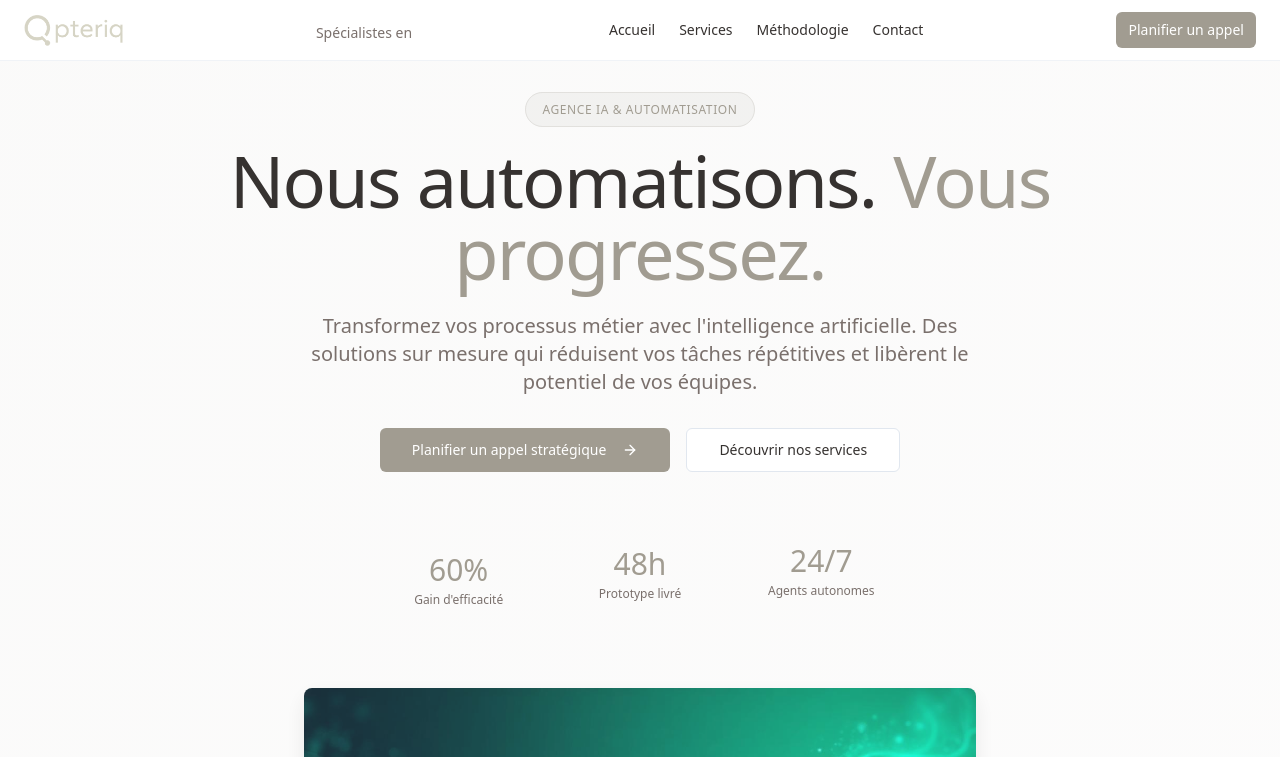
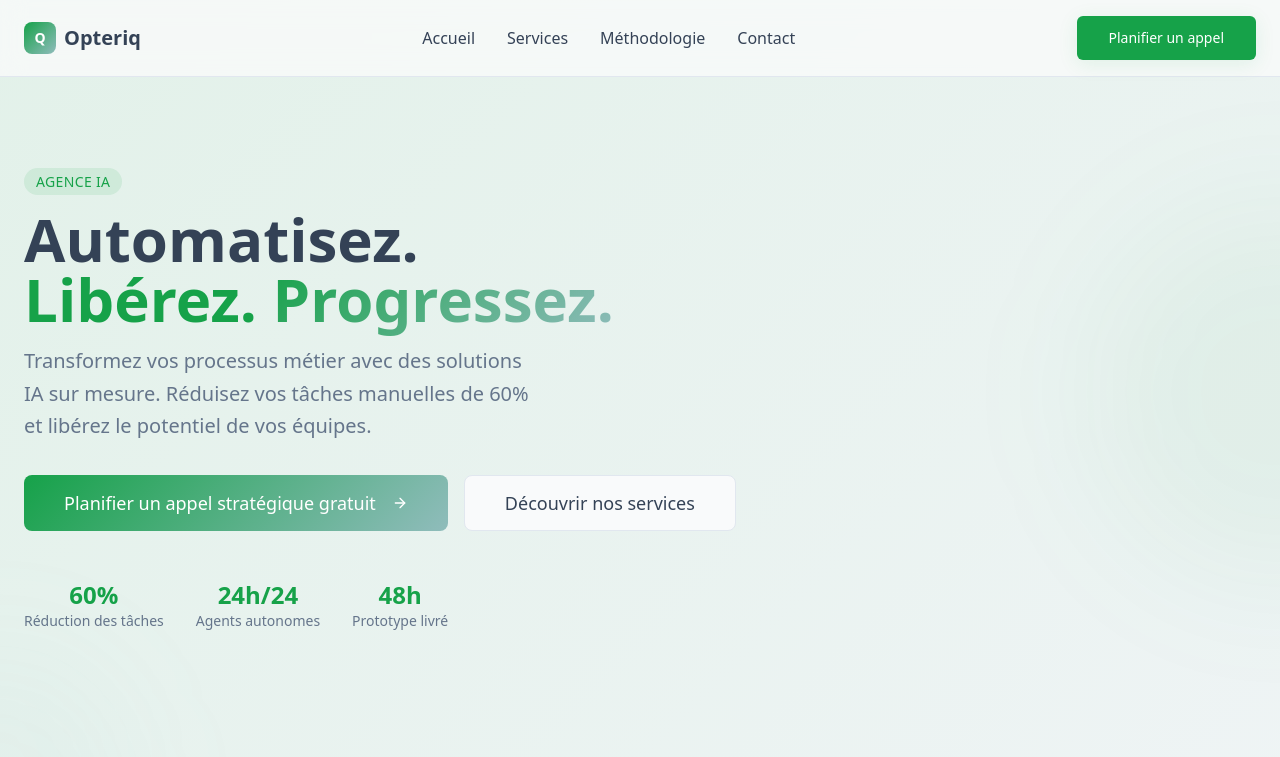
Before and after one commit to piraxe15/opteriq-new, a React (Vite) app: page / in a window 1280 px wide. Shown: the top 757 px of the page. Built offline with nearby package versions, Linux system fonts and the light colour scheme.

Commit message:
Reverted to commit d1cba1101651a47701b27a99fd0b49cf63116cb7

```diff
--- a/index.html
+++ b/index.html
@@ -3,10 +3,9 @@
   <head>
     <meta charset="UTF-8" />
     <meta name="viewport" content="width=device-width, initial-scale=1.0" />
-    <title>Opteriq - Agence IA & Automatisation</title>
-    <meta name="description" content="Transformez vos processus métier avec l'IA. Automatisation, agents intelligents et stratégie sur mesure." />
-    <meta name="author" content="Opteriq" />
-    <link rel="icon" href="/lovable-uploads/07e6c55b-3714-44b1-8fea-85939dd63bea.png" type="image/png">
+    <title>opteriq-future-front</title>
+    <meta name="description" content="Lovable Generated Project" />
+    <meta name="author" content="Lovable" />
 
     <meta property="og:title" content="opteriq-future-front" />
     <meta property="og:description" content="Lovable Generated Project" />
--- a/src/components/Header.tsx
+++ b/src/components/Header.tsx
@@ -1,67 +1,35 @@
 import { Button } from "@/components/ui/button";
 import { Menu } from "lucide-react";
-import { useState, useEffect } from "react";
 
 const Header = () => {
-  const [currentKeyword, setCurrentKeyword] = useState(0);
-  const keywords = [
-    "Automatisation",
-    "Intelligence Artificielle",
-    "Optimisation",
-    "Innovation",
-    "Transformation"
-  ];
-
-  useEffect(() => {
-    const interval = setInterval(() => {
-      setCurrentKeyword((prev) => (prev + 1) % keywords.length);
-    }, 3000);
-    return () => clearInterval(interval);
-  }, []);
-
   return (
-    <header className="fixed top-0 left-0 right-0 z-50 bg-background/95 backdrop-blur-lg border-b border-border/50">
-      <div className="container mx-auto px-6 py-3">
+    <header className="fixed top-0 left-0 right-0 z-50 bg-background/80 backdrop-blur-md border-b border-border">
+      <div className="container mx-auto px-6 py-4">
         <div className="flex items-center justify-between">
-          <div className="flex items-center space-x-3">
-            <img
-              src="/lovable-uploads/117794ff-b203-452a-b819-54520341f0be.png"
-              alt="Opteriq"
-              className="h-8 w-auto"
-            />
+          <div className="flex items-center space-x-2">
+            <div className="w-8 h-8 bg-gradient-primary rounded-lg flex items-center justify-center">
+              <span className="text-primary-foreground font-bold text-sm">Q</span>
+            </div>
+            <span className="text-xl font-bold text-foreground">Opteriq</span>
           </div>
 
-          <div className="hidden lg:flex items-center space-x-6">
-            <div className="text-sm text-muted-foreground">
-              Spécialistes en{" "}
-              <span className="inline-block h-5 overflow-hidden relative">
-                <span
-                  className="absolute inset-0 text-primary font-medium animate-text-slide"
-                  style={{ animationDelay: `${currentKeyword * 3}s` }}
-                >
-                  {keywords[currentKeyword]}
-                </span>
-              </span>
-            </div>
-          </div>
-
-          <nav className="hidden md:flex items-center space-x-6">
-            <a href="#accueil" className="text-sm text-foreground hover:text-primary transition-colors">
+          <nav className="hidden md:flex items-center space-x-8">
+            <a href="#accueil" className="text-foreground hover:text-primary transition-colors">
               Accueil
             </a>
-            <a href="#services" className="text-sm text-foreground hover:text-primary transition-colors">
+            <a href="#services" className="text-foreground hover:text-primary transition-colors">
               Services
             </a>
-            <a href="#methodologie" className="text-sm text-foreground hover:text-primary transition-colors">
+            <a href="#methodologie" className="text-foreground hover:text-primary transition-colors">
               Méthodologie
             </a>
-            <a href="#contact" className="text-sm text-foreground hover:text-primary transition-colors">
+            <a href="#contact" className="text-foreground hover:text-primary transition-colors">
               Contact
             </a>
           </nav>
 
           <div className="flex items-center space-x-4">
-            <Button variant="default" size="sm" className="hidden md:inline-flex text-sm">
+            <Button variant="cta" size="lg" className="hidden md:inline-flex">
               Planifier un appel
             </Button>
             <Button variant="outline" size="icon" className="md:hidden">
--- a/src/components/HeroSection.tsx
+++ b/src/components/HeroSection.tsx
@@ -4,66 +4,71 @@ import heroImage from "@/assets/hero-automation.jpg";
 
 const HeroSection = () => {
   return (
-    <section id="accueil" className="pt-24 pb-20 bg-gradient-hero relative overflow-hidden min-h-screen flex items-center">
+    <section id="accueil" className="pt-20 pb-16 bg-gradient-hero relative overflow-hidden">
       <div className="container mx-auto px-6">
-        <div className="max-w-4xl mx-auto text-center">
+        <div className="grid lg:grid-cols-2 gap-12 items-center min-h-[80vh]">
           <div className="space-y-8 animate-fade-in">
-            <div className="space-y-6">
+            <div className="space-y-4">
               <div className="inline-block">
-                <span className="text-primary font-medium text-xs tracking-wider uppercase bg-primary/10 px-4 py-2 rounded-full border border-primary/20">
-                  Agence IA & Automatisation
+                <span className="text-primary font-medium text-sm tracking-wide uppercase bg-primary/10 px-3 py-1 rounded-full">
+                  Agence IA
                 </span>
               </div>
-
-              <h1 className="text-4xl md:text-6xl lg:text-7xl font-light text-foreground leading-tight tracking-tight">
-                Nous automatisons.{" "}
-                <span className="font-normal text-primary">Vous progressez.</span>
+              <h1 className="text-5xl lg:text-6xl font-bold text-foreground leading-tight">
+                Automatisez.{" "}
+                <span className="text-primary">Libérez.</span>{" "}
+                <span className="bg-gradient-primary bg-clip-text text-transparent">
+                  Progressez.
+                </span>
               </h1>
-              <p className="text-lg md:text-xl text-muted-foreground leading-relaxed max-w-2xl mx-auto font-light">
-                Transformez vos processus métier avec l'intelligence artificielle.
-                Des solutions sur mesure qui réduisent vos tâches répétitives et libèrent le potentiel de vos équipes.
+              <p className="text-xl text-muted-foreground leading-relaxed max-w-lg">
+                Transformez vos processus métier avec des solutions IA sur mesure.
+                Réduisez vos tâches manuelles de 60% et libérez le potentiel de vos équipes.
               </p>
             </div>
 
-            <div className="flex flex-col sm:flex-row gap-4 justify-center">
-              <Button variant="default" size="lg" className="group px-8">
-                Planifier un appel stratégique
-                <ArrowRight className="ml-2 h-4 w-4 group-hover:translate-x-1 transition-transform" />
+            <div className="flex flex-col sm:flex-row gap-4">
+              <Button variant="hero" size="xl" className="group">
+                Planifier un appel stratégique gratuit
+                <ArrowRight className="ml-2 h-5 w-5 group-hover:translate-x-1 transition-transform" />
               </Button>
-              <Button variant="outline" size="lg" className="px-8">
+              <Button variant="outline" size="xl">
                 Découvrir nos services
               </Button>
             </div>
 
-            <div className="grid grid-cols-3 gap-8 pt-12 max-w-lg mx-auto">
-              <div className="text-center animate-float">
-                <div className="text-2xl md:text-3xl font-light text-primary mb-1">60%</div>
-                <div className="text-xs text-muted-foreground">Gain d'efficacité</div>
+            <div className="flex items-center space-x-8 pt-4">
+              <div className="text-center">
+                <div className="text-2xl font-bold text-primary">60%</div>
+                <div className="text-sm text-muted-foreground">Réduction des tâches</div>
               </div>
-              <div className="text-center animate-float" style={{animationDelay: '1s'}}>
-                <div className="text-2xl md:text-3xl font-light text-primary mb-1">48h</div>
-                <div className="text-xs text-muted-foreground">Prototype livré</div>
+              <div className="text-center">
+                <div className="text-2xl font-bold text-primary">24h/24</div>
+                <div className="text-sm text-muted-foreground">Agents autonomes</div>
               </div>
-              <div className="text-center animate-float" style={{animationDelay: '2s'}}>
-                <div className="text-2xl md:text-3xl font-light text-primary mb-1">24/7</div>
-                <div className="text-xs text-muted-foreground">Agents autonomes</div>
+              <div className="text-center">
+                <div className="text-2xl font-bold text-primary">48h</div>
+                <div className="text-sm text-muted-foreground">Prototype livré</div>
               </div>
             </div>
+          </div>
 
-            <div className="pt-12 animate-slide-up">
+          <div className="relative animate-scale-in lg:animate-slide-up">
+            <div className="relative">
               <img
                 src={heroImage}
                 alt="Automatisation IA"
-                className="w-full max-w-2xl mx-auto h-auto rounded-lg shadow-card opacity-90"
+                className="w-full h-auto rounded-2xl shadow-hover"
               />
+              <div className="absolute inset-0 bg-gradient-primary/10 rounded-2xl"></div>
             </div>
           </div>
         </div>
       </div>
 
       {/* Background decoration */}
-      <div className="absolute top-1/4 right-0 w-72 h-72 bg-primary/3 rounded-full blur-3xl"></div>
-      <div className="absolute bottom-1/4 left-0 w-96 h-96 bg-accent/3 rounded-full blur-3xl"></div>
+      <div className="absolute top-1/2 right-0 w-96 h-96 bg-primary/5 rounded-full blur-3xl -translate-y-1/2 translate-x-1/2"></div>
+      <div className="absolute bottom-0 left-0 w-64 h-64 bg-accent/5 rounded-full blur-3xl translate-y-1/2 -translate-x-1/2"></div>
     </section>
   );
 };
--- a/src/index.css
+++ b/src/index.css
@@ -8,26 +8,26 @@ All colors MUST be HSL.
 
 @layer base {
   :root {
-    --background: 0 0% 100%;
-    --foreground: 20 6% 20%;
+    --background: 210 20% 98%;
+    --foreground: 215 25% 27%;
 
     --card: 0 0% 100%;
-    --card-foreground: 20 6% 20%;
+    --card-foreground: 215 25% 27%;
 
     --popover: 0 0% 100%;
-    --popover-foreground: 20 6% 20%;
+    --popover-foreground: 215 25% 27%;
 
-    --primary: 40 8% 60%;
+    --primary: 142 76% 36%;
     --primary-foreground: 0 0% 100%;
 
-    --secondary: 30 5% 95%;
-    --secondary-foreground: 20 6% 20%;
+    --secondary: 210 40% 96%;
+    --secondary-foreground: 215 25% 27%;
 
-    --muted: 30 5% 95%;
-    --muted-foreground: 20 6% 45%;
+    --muted: 210 40% 96%;
+    --muted-foreground: 215 16% 47%;
 
-    --accent: 20 8% 75%;
-    --accent-foreground: 20 6% 20%;
+    --accent: 179 25% 65%;
+    --accent-foreground: 215 25% 27%;
 
     --destructive: 0 84% 60%;
     --destructive-foreground: 0 0% 100%;
@@ -36,14 +36,14 @@ All colors MUST be HSL.
     --input: 214 32% 91%;
     --ring: 142 76% 36%;
 
-    /* Opteriq Neutral Design System */
-    --gradient-primary: linear-gradient(135deg, hsl(40 8% 60%), hsl(20 8% 75%));
-    --gradient-secondary: linear-gradient(135deg, hsl(30 5% 95%), hsl(0 0% 100%));
-    --gradient-hero: linear-gradient(135deg, hsl(40 8% 60% / 0.05), hsl(20 8% 75% / 0.05));
+    /* AI Agency Design System */
+    --gradient-primary: linear-gradient(135deg, hsl(142 76% 36%), hsl(179 25% 65%));
+    --gradient-secondary: linear-gradient(135deg, hsl(210 20% 98%), hsl(210 40% 96%));
+    --gradient-hero: linear-gradient(135deg, hsl(142 76% 36% / 0.1), hsl(179 25% 65% / 0.1));
 
-    --shadow-soft: 0 4px 20px hsl(40 8% 60% / 0.1);
-    --shadow-card: 0 8px 25px hsl(20 6% 20% / 0.08);
-    --shadow-hover: 0 12px 40px hsl(40 8% 60% / 0.15);
+    --shadow-soft: 0 4px 20px hsl(142 76% 36% / 0.1);
+    --shadow-card: 0 8px 25px hsl(215 25% 27% / 0.08);
+    --shadow-hover: 0 12px 40px hsl(142 76% 36% / 0.15);
 
     --transition-smooth: all 0.3s cubic-bezier(0.4, 0, 0.2, 1);
 
@@ -67,26 +67,26 @@ All colors MUST be HSL.
   }
 
   .dark {
-    --background: 20 6% 10%;
-    --foreground: 0 0% 95%;
+    --background: 222.2 84% 4.9%;
+    --foreground: 210 40% 98%;
 
-    --card: 20 6% 10%;
-    --card-foreground: 0 0% 95%;
+    --card: 222.2 84% 4.9%;
+    --card-foreground: 210 40% 98%;
 
-    --popover: 20 6% 10%;
-    --popover-foreground: 0 0% 95%;
+    --popover: 222.2 84% 4.9%;
+    --popover-foreground: 210 40% 98%;
 
-    --primary: 40 8% 70%;
-    --primary-foreground: 20 6% 10%;
+    --primary: 210 40% 98%;
+    --primary-foreground: 222.2 47.4% 11.2%;
 
-    --secondary: 20 6% 15%;
-    --secondary-foreground: 0 0% 95%;
+    --secondary: 217.2 32.6% 17.5%;
+    --secondary-foreground: 210 40% 98%;
 
-    --muted: 20 6% 15%;
-    --muted-foreground: 0 0% 70%;
+    --muted: 217.2 32.6% 17.5%;
+    --muted-foreground: 215 20.2% 65.1%;
 
-    --accent: 20 6% 25%;
-    --accent-foreground: 0 0% 95%;
+    --accent: 217.2 32.6% 17.5%;
+    --accent-foreground: 210 40% 98%;
 
     --destructive: 0 62.8% 30.6%;
     --destructive-foreground: 210 40% 98%;
--- a/tailwind.config.ts
+++ b/tailwind.config.ts
@@ -127,32 +127,6 @@ export default {
 						transform: 'translateY(0)',
 						opacity: '1'
 					}
-				},
-				'text-slide': {
-					'0%': {
-						transform: 'translateY(100%)',
-						opacity: '0'
-					},
-					'10%': {
-						transform: 'translateY(0%)',
-						opacity: '1'
-					},
-					'90%': {
-						transform: 'translateY(0%)',
-						opacity: '1'
-					},
-					'100%': {
-						transform: 'translateY(-100%)',
-						opacity: '0'
-					}
-				},
-				'float': {
-					'0%, 100%': {
-						transform: 'translateY(0px)'
-					},
-					'50%': {
-						transform: 'translateY(-10px)'
-					}
 				}
 			},
 			animation: {
@@ -160,9 +134,7 @@ export default {
 				'accordion-up': 'accordion-up 0.2s ease-out',
 				'fade-in': 'fade-in 0.6s ease-out',
 				'scale-in': 'scale-in 0.4s ease-out',
-				'slide-up': 'slide-up 0.6s ease-out',
-				'text-slide': 'text-slide 3s ease-in-out infinite',
-				'float': 'float 3s ease-in-out infinite'
+				'slide-up': 'slide-up 0.6s ease-out'
 			}
 		}
 	},
```
Also changed, not shown: public/lovable-uploads/07e6c55b-3714-44b1-8fea-85939dd63bea.png (deleted), public/lovable-uploads/117794ff-b203-452a-b819-54520341f0be.png (deleted).
